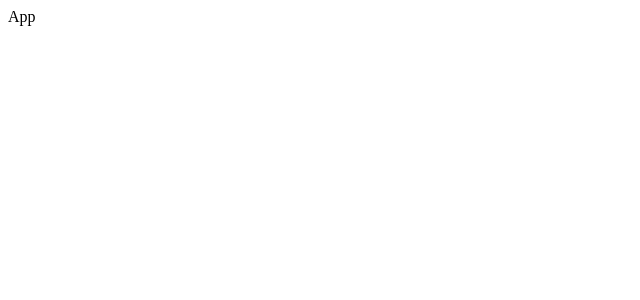
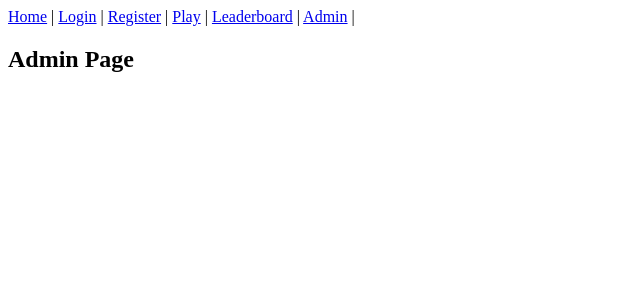
Before and after one commit to Dan965fr/Riddle-web-react, a React (Vite) app: page /admin in a window 1280 px wide. Shown: the top 300 px of the page, without its empty margins (0-640 px from the left). Built offline with nearby package versions, Linux system fonts and the light colour scheme.

Commit message:
create the nav of the pages

```diff
--- a/src/App.tsx
+++ b/src/App.tsx
@@ -1,7 +1,24 @@
-
+import { Routes, Route } from "react-router";
+import Header from "./comps/Header";
+import Home from "./pages/Home";
+import Login from "./pages/Login";
+import Register from "./pages/Register";
+import Play from "./pages/Play";
+import Leaderboard from "./pages/Leaderboard";
+import AdminRiddles from "./pages/AdminRiddles";
 
 export default function App() {
   return (
-    <div>App</div>
-  )
+    <>
+      <Header />
+      <Routes>
+        <Route path="/" element={<Home />} />
+        <Route path="/login" element={<Login />} />
+        <Route path="/register" element={<Register />} />
+        <Route path="/play" element={<Play />} />
+        <Route path="/leaderboard" element={<Leaderboard />} />
+        <Route path="/admin" element={<AdminRiddles />} />
+      </Routes>
+    </>
+  );
 }
--- a/src/comps/Header.tsx
+++ b/src/comps/Header.tsx
@@ -6,10 +6,10 @@ export default function Header() {
         <nav>
             <Link to="/">Home</Link> | {" "}
             <Link to="/login">Login</Link> | {" "}
-            <Link to="/regisrer">Register</Link> | {" "}
+            <Link to="/register">Register</Link> | {" "}
             <Link to="/play">Play</Link> | {" "}
             <Link to="/leaderboard">Leaderboard</Link> | {" "}
-            <Link to="/admi">Admin</Link> | {" "}
+            <Link to="/admin">Admin</Link> | {" "}
         </nav>
     </header>
   )
--- a/src/pages/AdminRiddles.tsx
+++ b/src/pages/AdminRiddles.tsx
@@ -1,5 +1,3 @@
-
-
 export default function AdminRiddles() {
   return (
     <h2>Admin Page</h2>
--- a/src/pages/Home.tsx
+++ b/src/pages/Home.tsx
@@ -1,5 +1,3 @@
-
-
 export default function Home() {
   return (
     <h2>Home Page</h2>
--- a/src/pages/Laederboard.tsx
+++ b/src/pages/Leaderboard.tsx
@@ -1,6 +1,4 @@
-
-
-export default function Laederboard() {
+export default function Leaderboard() {
   return (
     <h2>Leaderboard Page</h2>
   )
--- a/src/pages/Login.tsx
+++ b/src/pages/Login.tsx
@@ -1,5 +1,3 @@
-
-
 export default function Login() {
   return (
     <h2>Login Page</h2>
--- a/src/pages/Play.tsx
+++ b/src/pages/Play.tsx
@@ -1,5 +1,3 @@
-
-
 export default function Play() {
   return (
     <h2>Play Page</h2>
--- a/src/pages/Register.tsx
+++ b/src/pages/Register.tsx
@@ -1,5 +1,3 @@
-
-
 export default function Register() {
   return (
     <h2>Register Page</h2>
```
